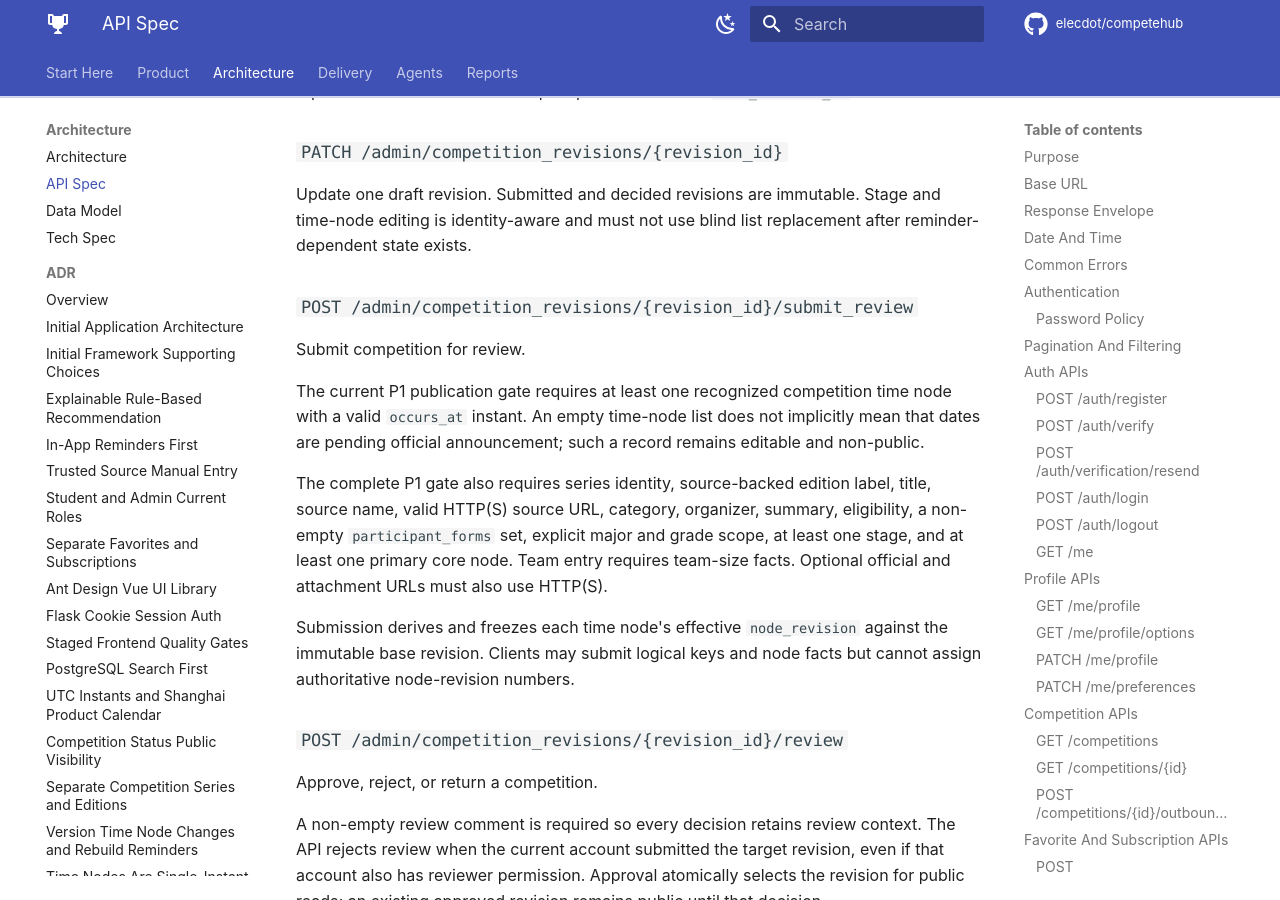
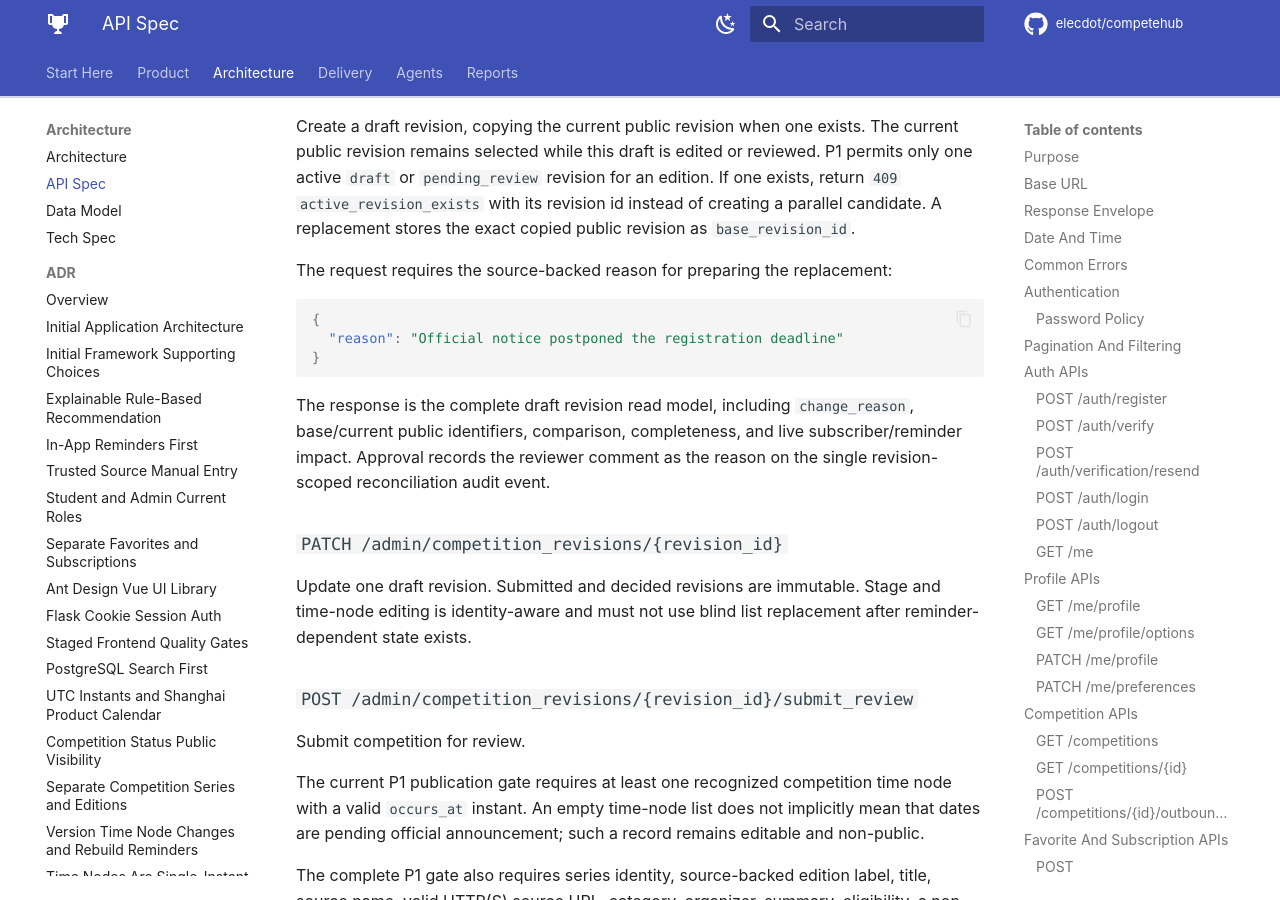
Before and after one commit to elecdot/competehub, an MkDocs documentation site: the page built from docs/api_spec.md, in a window 1280 px wide and 900 px high, scrolled down 26722 px. Built offline with MkDocs 1.6.1 and Material for MkDocs 9.7.7, drawn with Linux system fonts in a browser that asks for light colours; comment, search, counter and statistics services are not loaded; some of the changed text lies outside the part shown.

Commit message:
docs(publication): document revision maintenance contracts

````diff
--- a/docs/api_spec.md
+++ b/docs/api_spec.md
@@ -534,6 +534,11 @@
 list and recommendation results. Missing, `draft`, `pending_review`, `rejected`,
 and `offline` competitions return `404 not_found`.
 
+Historical detail includes `lifecycle_warning` with the current lifecycle
+`status`, the required maintenance `reason`, and `changed_at`. Published detail
+returns `lifecycle_warning: null`. The reason is current warning context; the
+append-only audit event remains the durable transition evidence.
+
 Response data extends the list item with detail fields:
 
 ```json
@@ -1145,6 +1151,19 @@
 instead of creating a parallel candidate. A replacement stores the exact copied
 public revision as `base_revision_id`.
 
+The request requires the source-backed reason for preparing the replacement:
+
+```json
+{
+  "reason": "Official notice postponed the registration deadline"
+}
+```
+
+The response is the complete draft revision read model, including
+`change_reason`, base/current public identifiers, comparison, completeness, and
+live subscriber/reminder impact. Approval records the reviewer comment as the
+reason on the single revision-scoped reconciliation audit event.
+
 ### `PATCH /admin/competition_revisions/{revision_id}`
 
 Update one draft revision. Submitted and decided revisions are immutable.
````
Also changed, not shown: other parts of docs/api_spec.md (+1 -0 lines), docs/data_model.md (+10 -0 lines), docs/tech_spec.zh.md (+5 -2 lines).
